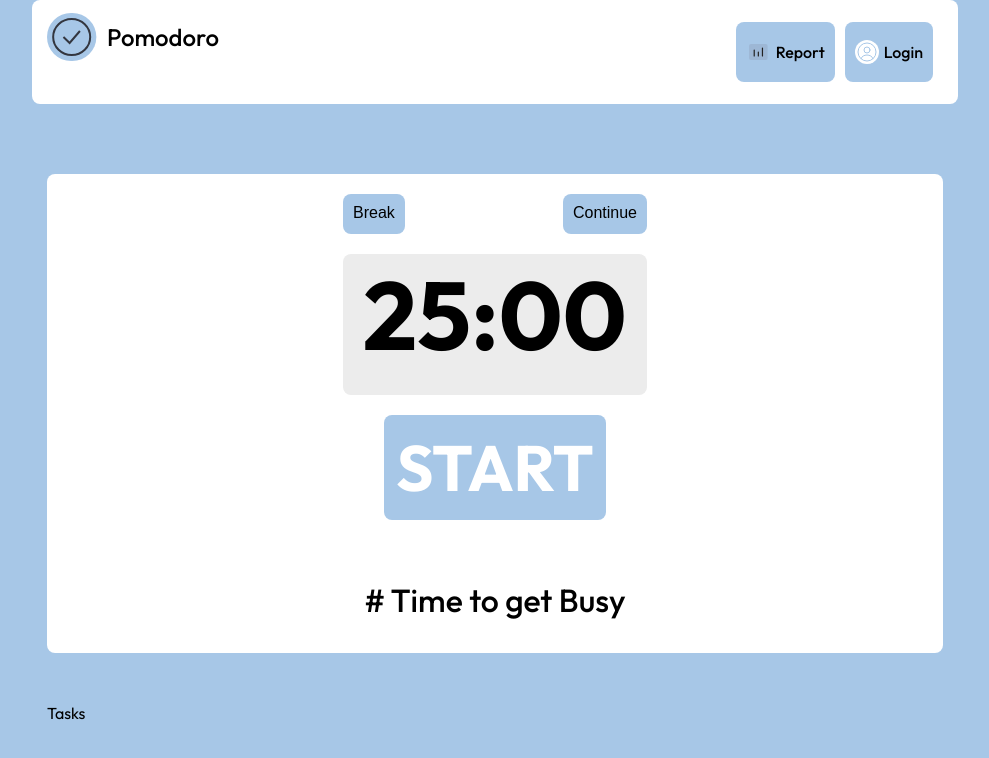
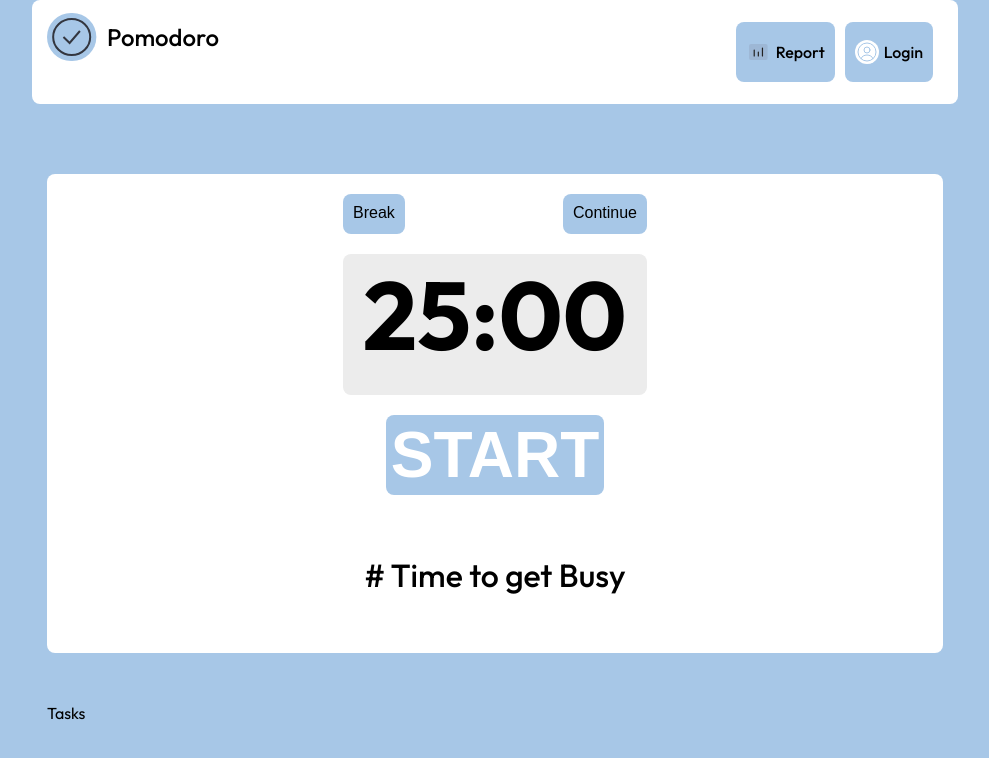
Before and after one commit to VelmaKimani/focus-timer, a React (Create React App) app in the folder client/: page / in a window 1280 px wide. Shown: the top 758 px of the page, without its empty margins (145-1134 px from the left). Built offline with nearby package versions, Linux system fonts and the light colour scheme.

Commit message:
Aligned start button

```diff
--- a/client/src/Home.css
+++ b/client/src/Home.css
@@ -35,10 +35,11 @@
     margin: auto;
 }
 .start{
+    display: flex;
+    justify-content: center; /* align horizontally */
+    align-items: center; /* align vertically */
     width: 218px;
-    height: 101px;
-    text-align: center;
-    align-content: center;
+    height: 80px;
     color: white;
     background-color: #A7C7E7;
     border-radius: 8px;
--- a/client/src/pages/Home.js
+++ b/client/src/pages/Home.js
@@ -12,9 +12,9 @@ export default function Home() {
         <div className='timer'>
           <div className='time'>25:00</div>
         </div>
-        <div className='start'>
+        <button className='start'>
           START
-        </div>
+        </button>
         <p className='p'># Time to get Busy</p>
       </div>
       <div className='taskscontainer'>
```
